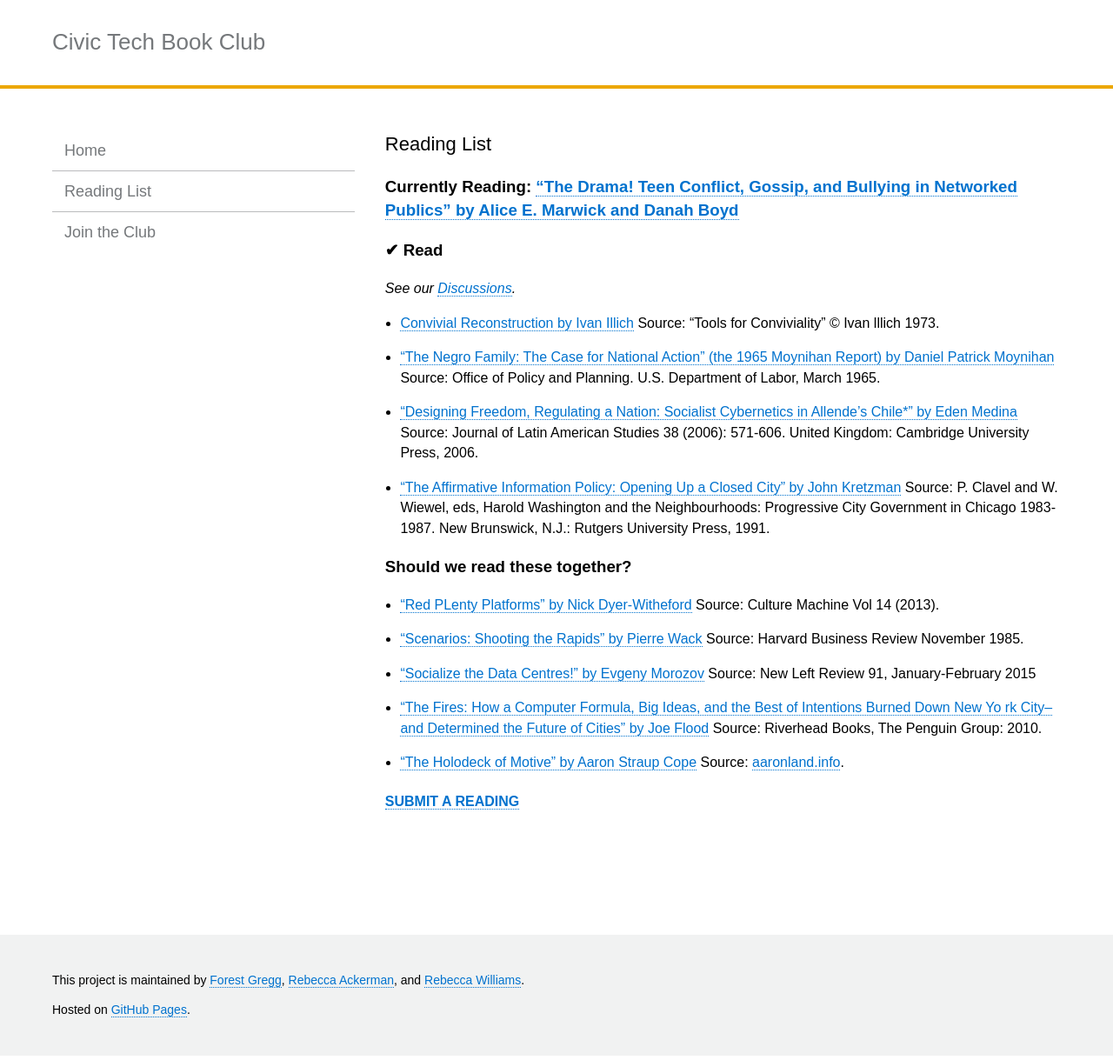
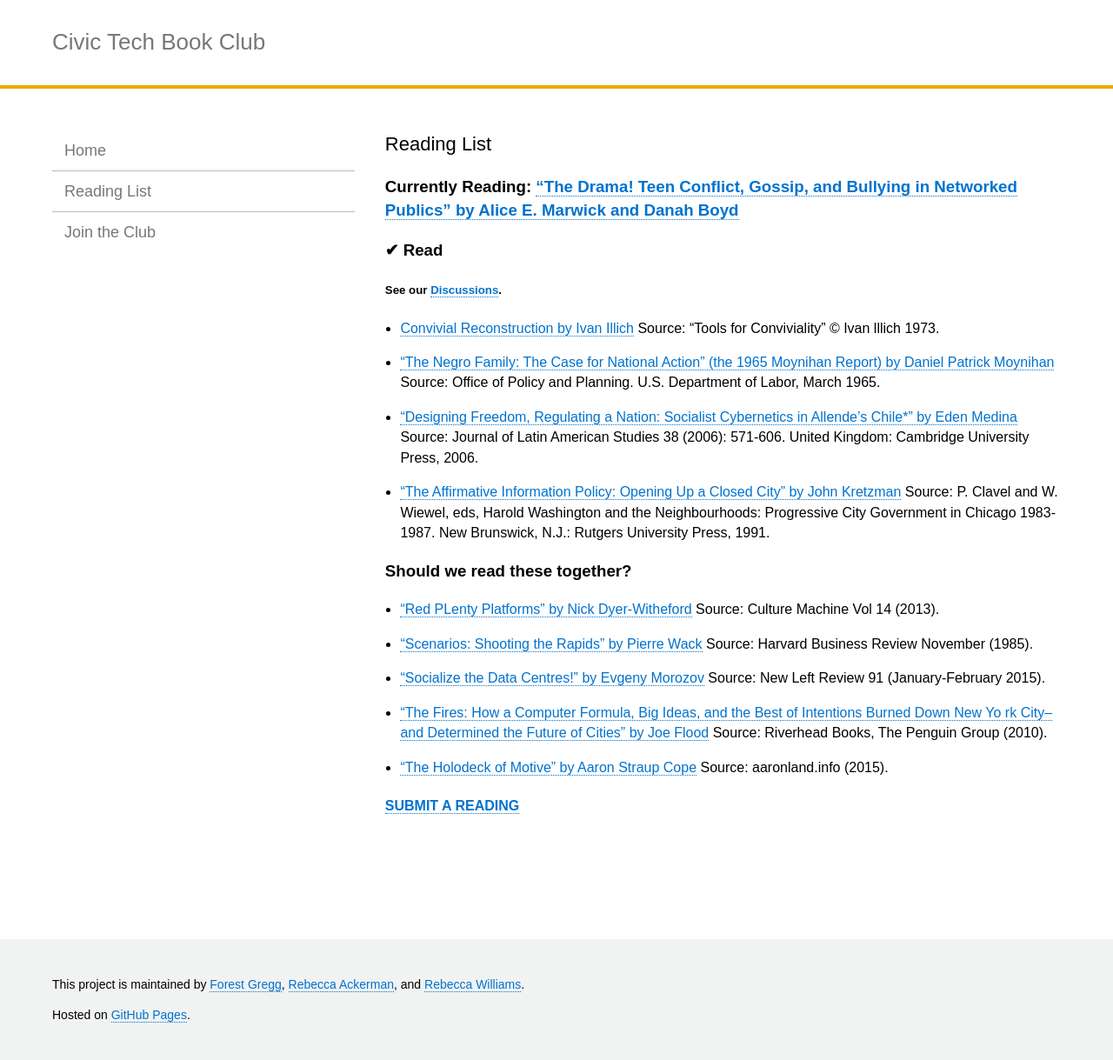
Before and after one commit to rebeccawilliams/bookclub, a Jekyll site: the page built from readinglist.md, in a window 1280 px wide. Shown: the whole page at 87% size. Built offline with Jekyll 4.4.1, drawn with Linux system fonts in a browser that asks for light colours.

Commit message:
Update readinglist.md

```diff
--- a/readinglist.md
+++ b/readinglist.md
@@ -6,7 +6,8 @@ title:  "Reading List"
 ### Currently Reading: [“The Drama! Teen Conflict, Gossip, and Bullying in Networked Publics” by Alice E. Marwick and Danah Boyd](http://papers.ssrn.com/sol3/papers.cfm?abstract_id=1926349)
 
 ### ✔ Read
-_See our [Discussions](/)._
+
+##### See our [Discussions](/).
 
 - [Convivial Reconstruction by Ivan Illich](http://civictechbook.club/convivial-reconstruction) Source: “Tools for Conviviality” © Ivan lllich 1973.
 - ["The Negro Family: The Case for National Action" (the 1965 Moynihan Report) by Daniel Patrick Moynihan](https://web.stanford.edu/~mrosenfe/Moynihan%27s%20The%20Negro%20Family.pdf) Source: Office of Policy and Planning. U.S. Department of Labor, March 1965.
@@ -16,9 +17,9 @@ _See our [Discussions](/)._
 ### Should we read these together?
 
 - ["Red PLenty Platforms" by Nick Dyer-Witheford](http://www.culturemachine.net/index.php/cm/article/view/511/526) Source: Culture Machine Vol 14 (2013).
-- ["Scenarios: Shooting the Rapids" by Pierre Wack](https://hbr.org/1985/11/scenarios-shooting-the-rapids/ar/1) Source: Harvard Business Review November 1985.
-- ["Socialize the Data Centres!" by Evgeny Morozov](http://newleftreview.org/II/91/evgeny-morozov-socialize-the-data-centres) Source: New Left Review 91, January-February 2015
-- ["The Fires: How a Computer Formula, Big Ideas, and the Best of Intentions Burned Down New Yo rk City--and Determined the Future of Cities" by Joe Flood](http://joe-flood.com/aboutthefires/) Source: Riverhead Books, The Penguin Group: 2010.
-- ["The Holodeck of Motive" by Aaron Straup Cope](http://www.aaronland.info/weblog/2015/02/24/effort/) Source: [aaronland.info](http://www.aaronland.info/).
+- ["Scenarios: Shooting the Rapids" by Pierre Wack](https://hbr.org/1985/11/scenarios-shooting-the-rapids/ar/1) Source: Harvard Business Review November (1985).
+- ["Socialize the Data Centres!" by Evgeny Morozov](http://newleftreview.org/II/91/evgeny-morozov-socialize-the-data-centres) Source: New Left Review 91 (January-February 2015).
+- ["The Fires: How a Computer Formula, Big Ideas, and the Best of Intentions Burned Down New Yo rk City--and Determined the Future of Cities" by Joe Flood](http://joe-flood.com/aboutthefires/) Source: Riverhead Books, The Penguin Group (2010).
+- ["The Holodeck of Motive" by Aaron Straup Cope](http://www.aaronland.info/weblog/2015/02/24/effort/) Source: aaronland.info (2015).
 
 #### [Submit a Reading](https://github.com/rebeccawilliams/bookclub/blob/gh-pages/readinglist.md)
```
